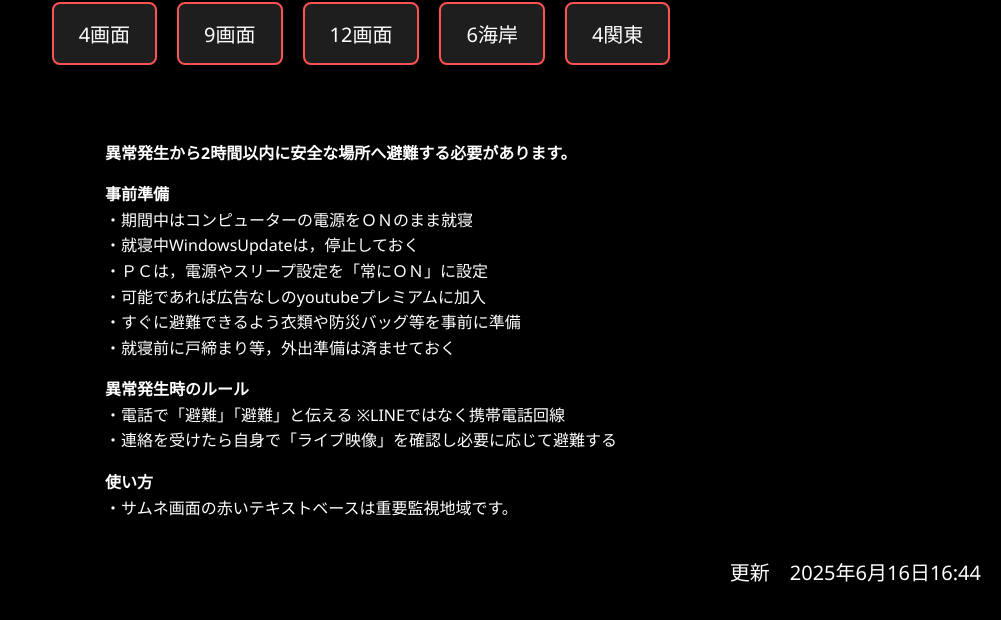
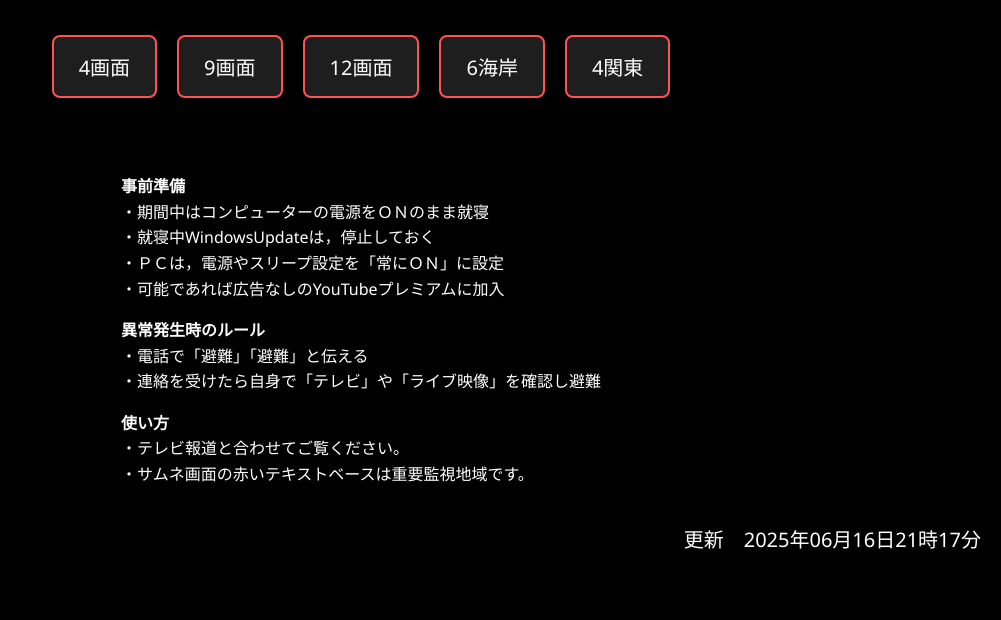
Before and after one commit to unice69/YouTube-Multi, a plain HTML site: page index.html in a window 1280 px wide. Shown: the part 162-782 px from the top of the page, without its empty margins (279-1280 px from the left). Drawn offline with Linux system fonts and the light colour scheme.

Commit message:
Add files via upload

```diff
--- a/index.html
+++ b/index.html
@@ -119,22 +119,20 @@
     <li><a href="4framesLocal.html">4関東</a></li>
   </ul>
   <div class="info-box">
-    <p><strong>異常発生から2時間以内に安全な場所へ避難する必要があります。</strong></p>
     <p><strong>事前準備</strong><br>
     ・期間中はコンピューターの電源をＯＮのまま就寝<br>
     ・就寝中WindowsUpdateは，停止しておく<br>
     ・ＰＣは，電源やスリープ設定を「常にＯＮ」に設定<br>
-    ・可能であれば広告なしのyoutubeプレミアムに加入<br>
-    ・すぐに避難できるよう衣類や防災バッグ等を事前に準備<br>
-    ・就寝前に戸締まり等，外出準備は済ませておく</p>
+    ・可能であれば広告なしのYouTubeプレミアムに加入<br></p>
 
     <p><strong>異常発生時のルール</strong><br>
-    ・電話で「避難」「避難」と伝える ※LINEではなく携帯電話回線<br>
-    ・連絡を受けたら自身で「ライブ映像」を確認し必要に応じて避難する</p>
+    ・電話で「避難」「避難」と伝える<br>
+    ・連絡を受けたら自身で「テレビ」や「ライブ映像」を確認し避難</p>
 
     <p><strong>使い方</strong><br>
+    ・テレビ報道と合わせてご覧ください。<br>
     ・サムネ画面の赤いテキストベースは重要監視地域です。</p>
   </div>
-    <p class="update-date">更新　2025年6月16日16:44</p>
+    <p class="update-date">更新　2025年06月16日21時17分</p>
 </body>
 </html>
```
